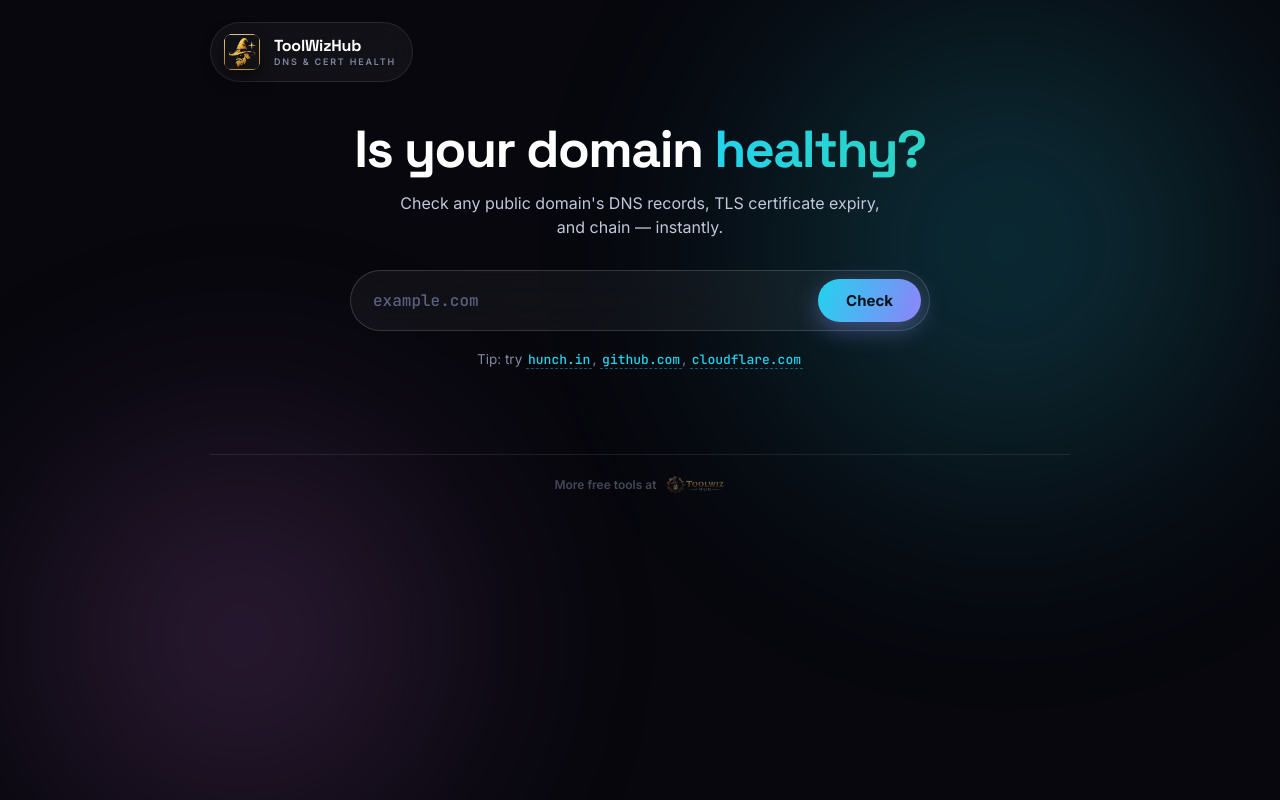
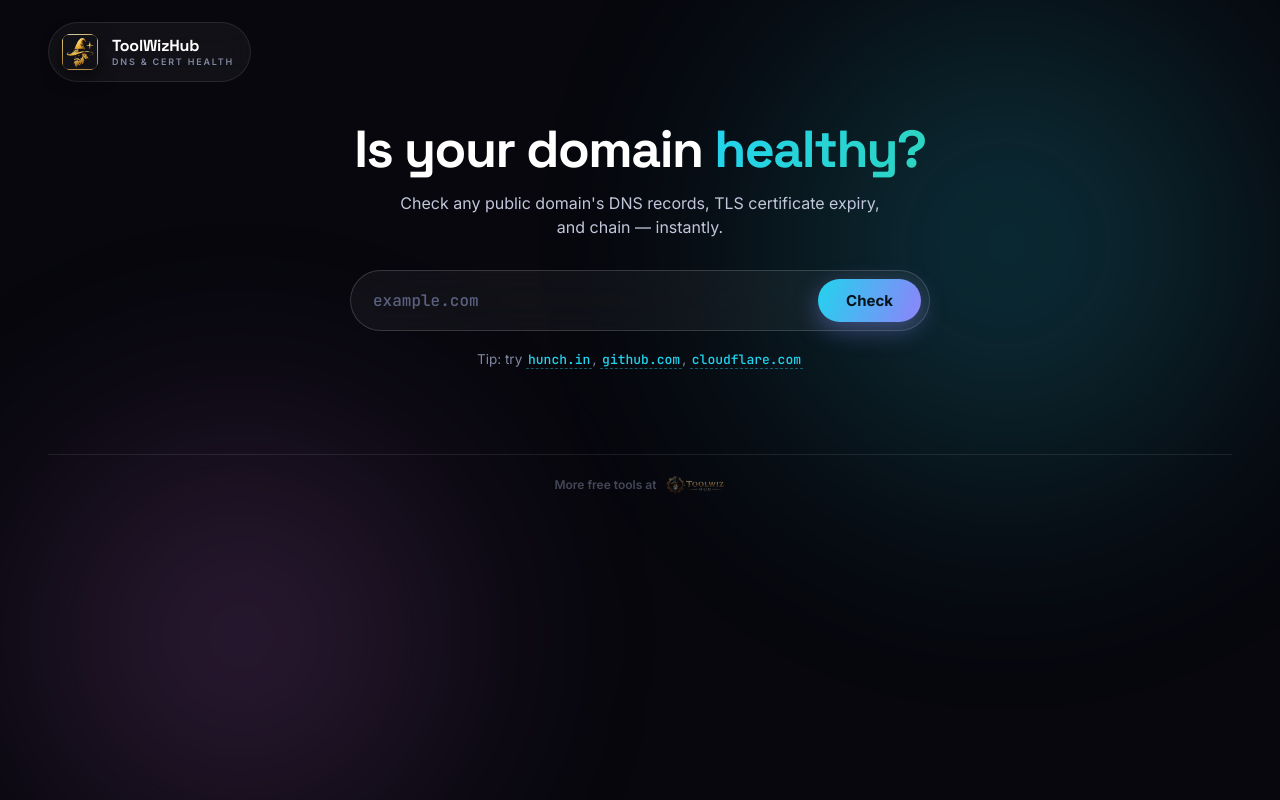
Before and after one commit to sorapallivenkatesh/toolwizhub-dns-health, a plain HTML site: page site/index.html in a window 1280 px wide. Drawn offline with Linux system fonts and the light colour scheme.

Commit message:
style(site): widen layout to 1280px with responsive side padding
Drop the narrow 900px container that left large empty margins on wide
screens; cards now have room so values stop wrapping mid-word.

```diff
--- a/site/css/styles.css
+++ b/site/css/styles.css
@@ -73,7 +73,7 @@ body::after {
 button { font-family: inherit; cursor: pointer; border: none; background: none; color: inherit; }
 input { font-family: inherit; }
 
-.app { max-width: 900px; margin: 0 auto; padding: 22px 20px 64px; }
+.app { max-width: 1280px; margin: 0 auto; padding: 22px clamp(20px, 4vw, 48px) 64px; }
 
 /* ── App bar / brand ──────────────────────────────── */
 .appbar { display: flex; align-items: center; margin-bottom: 30px; }
```
